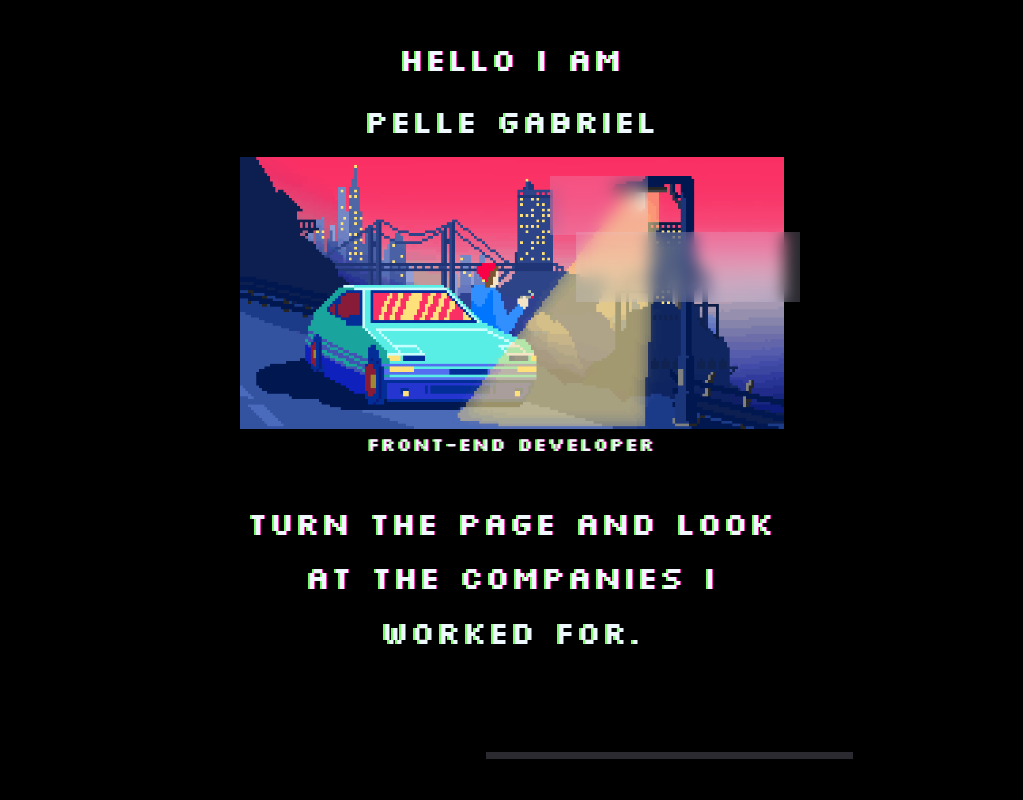
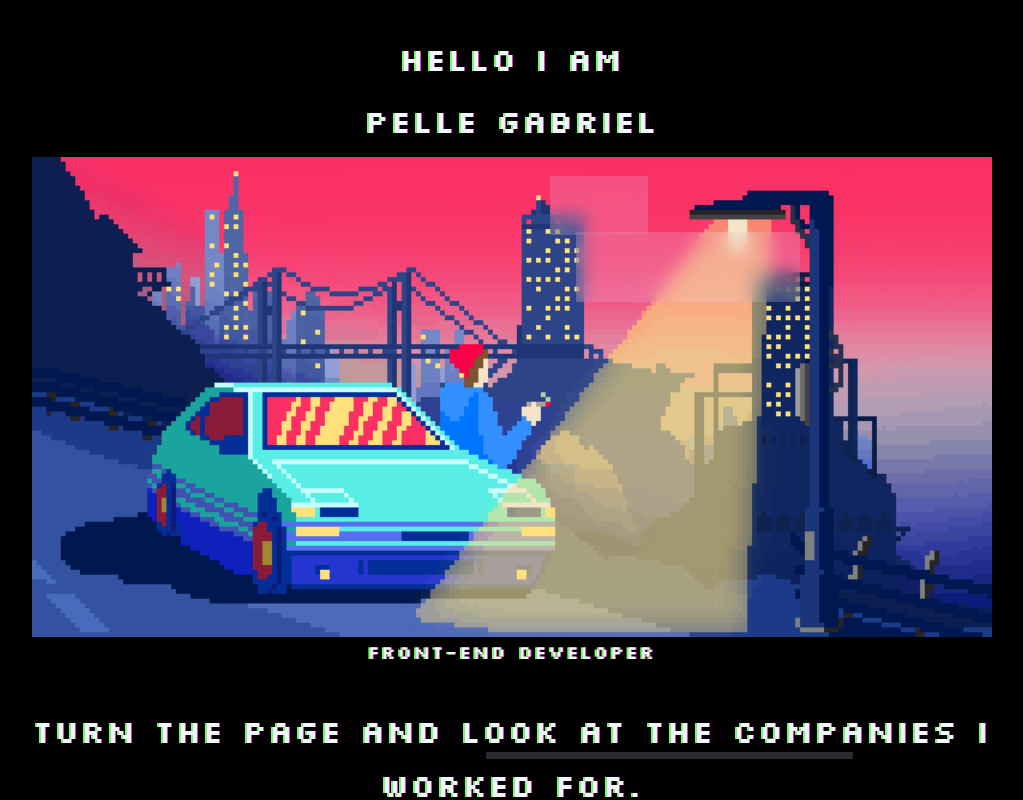
Before and after one commit to pellegabriel/curriculum, a React (Create React App) app: page / in a window 1280 px wide. Shown: the whole page, without its empty margins (128-1151 px from the left). Built offline with nearby package versions, Linux system fonts and the light colour scheme.

Commit message:
Update header.css

```diff
--- a/src/components/header/header.css
+++ b/src/components/header/header.css
@@ -11,8 +11,6 @@
   text-align: center;
   height: 100%;
   position: relative;
-  padding: 0 10%;
-  max-width: 100vh;
   margin: 0 auto;
   display: flex;
   flex-direction: column;
```
